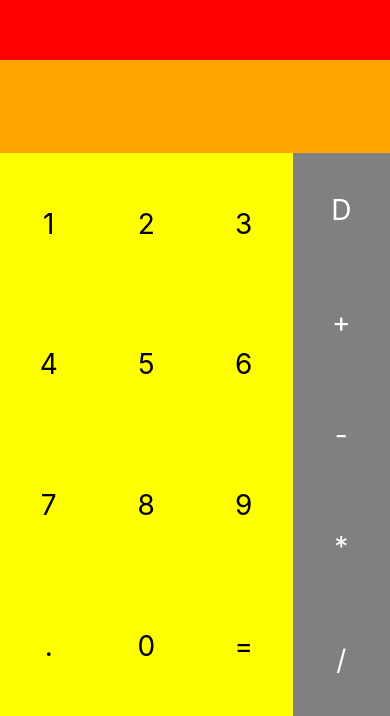
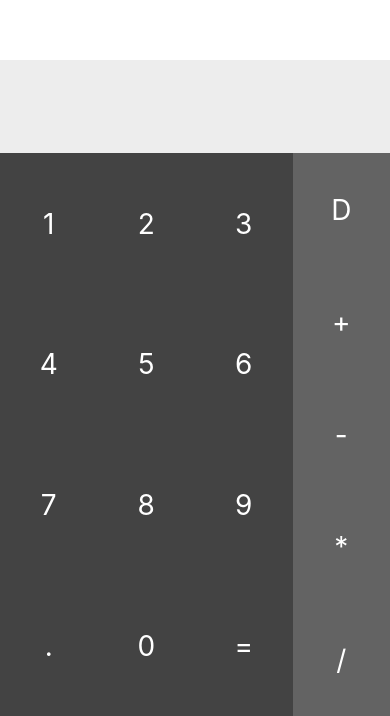
Before and after one commit to MrDroid17/Calculator-with-React-Native, a React Native app: screen / in a window 390 px wide. Shown: the part 128-844 px from the top of the page. Built offline with nearby package versions, Linux system fonts and the light colour scheme.

Commit message:
finishing touch

```diff
--- a/App.js
+++ b/App.js
@@ -100,7 +100,7 @@ export default class App extends Component<Props> {
       let row = [];
       for (let j = 0; j < 3; j++) {
         row.push(
-          <TouchableOpacity onPress={() => this.onButtonPresses(elements[i][j])} style={styles.btn}>
+          <TouchableOpacity key={elements[i][j]} onPress={() => this.onButtonPresses(elements[i][j])} style={styles.btn}>
             <Text style={styles.btnText}>{elements[i][j]}</Text>
           </TouchableOpacity>
         )
@@ -115,7 +115,7 @@ export default class App extends Component<Props> {
     let actions = []
     for (let i = 0; i < 5; i++) {
       actions.push(
-        <TouchableOpacity style={styles.btn} onPress={() => this.operate(this.operations[i])}>
+        <TouchableOpacity key={this.operations[i]} style={styles.btn} onPress={() => this.operate(this.operations[i])}>
           <Text style={[styles.btnText, styles.textWhite]}>
             {this.operations[i]}
           </Text>
@@ -154,24 +154,24 @@ const styles = StyleSheet.create({
   },
   calculation: {
     flex: 2,
-    backgroundColor: 'red',
+    backgroundColor: 'white',
     justifyContent: "space-around",
     alignItems: "flex-end",
   },
   result: {
     flex: 1,
-    backgroundColor: 'orange',
+    backgroundColor: '#ededed',
     justifyContent: "space-around",
     alignItems: "flex-end",
   },
   calculationText: {
     fontSize: 28,
-    color: 'white',
+    color: 'black',
     marginRight: 10
   },
   resultText: {
     fontSize: 20,
-    color: 'white',
+    color: 'black',
     marginRight: 10
   },
   button: {
@@ -180,13 +180,13 @@ const styles = StyleSheet.create({
   },
   number: {
     flex: 3,
-    backgroundColor: 'yellow'
+    backgroundColor: '#434343'
   },
   operation: {
     flex: 1,
-    backgroundColor: 'gray',
+    backgroundColor: '#636363',
     justifyContent: 'space-around',
-    alignItems: 'center'
+    alignItems: 'stretch'
   },
   numberRow: {
     flex: 1,
@@ -201,7 +201,8 @@ const styles = StyleSheet.create({
 
   },
   btnText: {
-    fontSize: 28
+    fontSize: 28,
+    color: 'white'
   },
   textWhite: {
     color: 'white'
```
